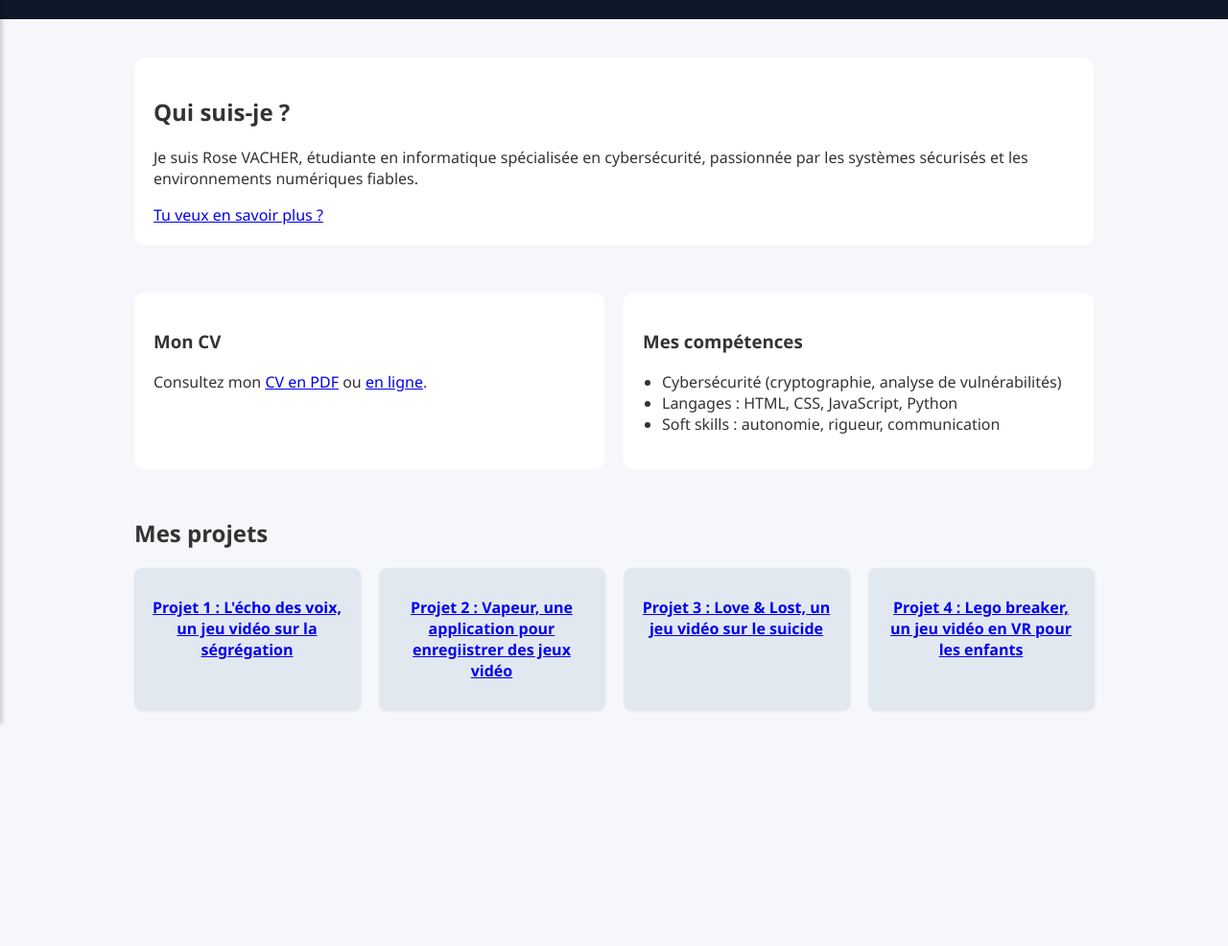
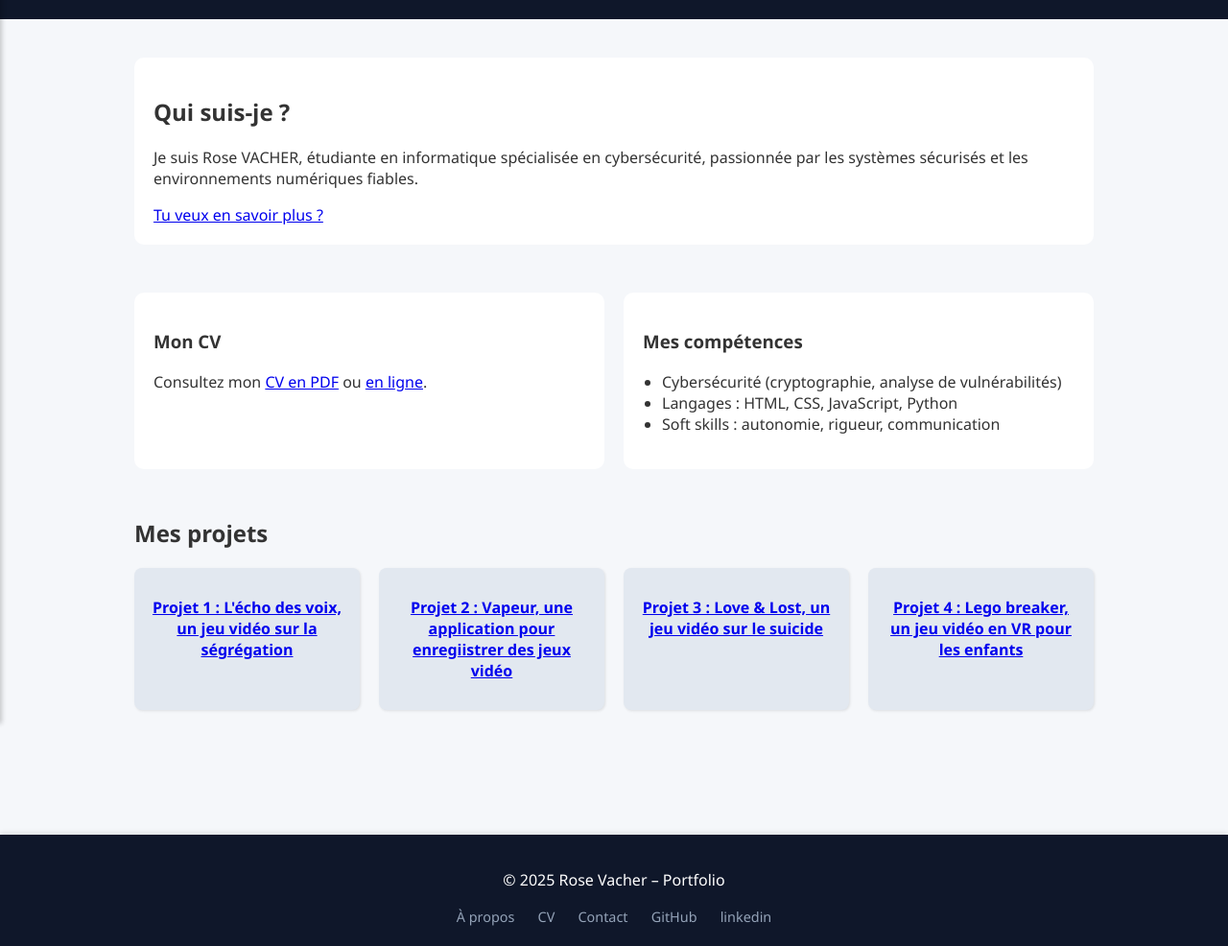
Before and after one commit to rovacher/portfolio, a plain HTML site: page index.html in a window 1280 px wide. Shown: the part 106-1092 px from the top of the page at 96% size. Before the commit the page ends 936 px from the top, so only its background shows below. Drawn offline with Linux system fonts and the light colour scheme.

Commit message:
footer V1

```diff
--- a/css/about.css
+++ b/css/about.css
@@ -83,11 +83,6 @@ main {
   transition: transform 0.3s;
 }
 
-.bubble:hover {
-  transform: scale(1.05) translate(-50%, -50%);
-  z-index: 1;
-}
-
 .bubble span {
   display: block;
   margin-top: 5px;
--- a/css/index.css
+++ b/css/index.css
@@ -137,3 +137,33 @@ body {
   z-index: 1000;
   box-shadow: 2px 0 5px rgba(0,0,0,0.2);
 }
+
+footer {
+  background-color: #0f172a;
+  color: white;
+  text-align: center;
+  padding: 20px 10px;
+  margin-top: 40px;
+  box-shadow: 0 -2px 5px rgba(0, 0, 0, 0.1);
+}
+
+.footer-content {
+  max-width: 900px;
+  margin: 0 auto;
+}
+
+.footer-links {
+  margin-top: 10px;
+}
+
+.footer-links a {
+  color: #94a3b8;
+  margin: 0 10px;
+  text-decoration: none;
+  font-size: 0.9rem;
+  transition: color 0.3s;
+}
+
+.footer-links a:hover {
+  color: white;
+}
--- a/index.html
+++ b/index.html
@@ -44,5 +44,18 @@
       </div>
     </section>
   </main>
+  <footer>
+  <div class="footer-content">
+    <p>&copy; 2025 Rose Vacher – Portfolio</p>
+    <div class="footer-links">
+      <a href="/pages/about.html">À propos</a>
+      <a href="/pages/cv.html">CV</a>
+      <a href="/pages/Contact.html">Contact</a>
+      <a href="https://github.com/rovacher" target="_blank">GitHub</a>
+      <a href="https://www.linkedin.com/in/rose-vacher/" target="_blank">linkedin</a>
+    </div>
+  </div>
+</footer>
+
 </body>
 </html>
```
